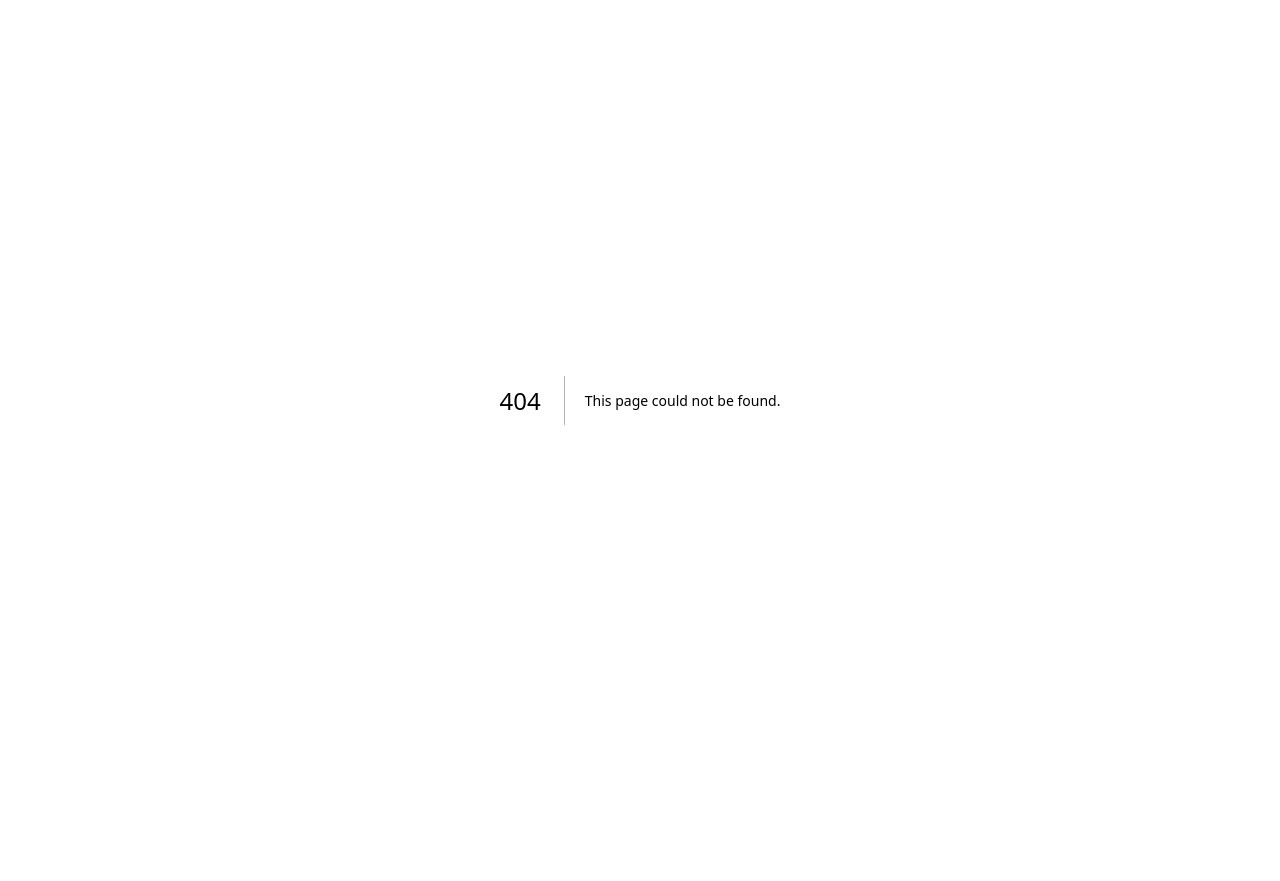
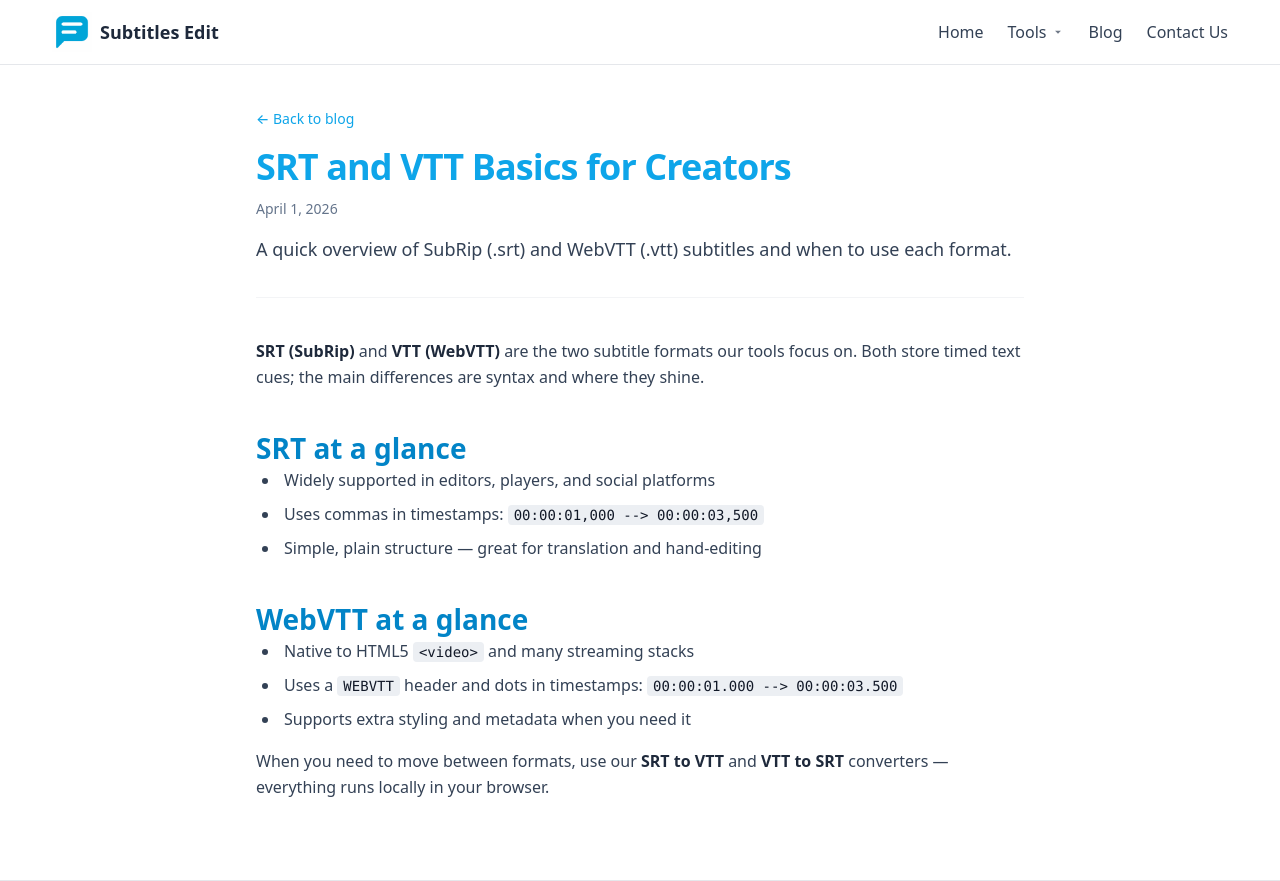
Before and after one commit to kevinrato17/subtitlesedit, a Next.js app: page /blog/srt-and-vtt-basics in a window 1280 px wide. Before the commit this address had no page. Before the commit the page ends 800 px from the top, so only its background shows below. Built offline with nearby package versions, Linux system fonts and the light colour scheme.

Commit message:
Create [slug].js

```diff
--- /dev/null
+++ b/pages/blog/[slug].js
@@ -0,0 +1,111 @@
+import Head from "next/head";
+import Link from "next/link";
+import { MDXRemote } from "next-mdx-remote";
+import { serialize } from "next-mdx-remote/serialize";
+import Layout from "@/components/Layout";
+import { blogMdxComponents } from "@/lib/mdxComponents";
+import { getPostBySlug, getPostSlugs } from "@/lib/posts";
+
+function formatDate(iso) {
+  if (!iso) return "";
+  const t = Date.parse(iso);
+  if (!Number.isFinite(t)) return String(iso);
+  return new Intl.DateTimeFormat("en-US", {
+    year: "numeric",
+    month: "long",
+    day: "numeric",
+  }).format(new Date(t));
+}
+
+export default function BlogPost({ source, title, date, description, slug }) {
+  const pageTitle = `${title} | Subtitles Edit Blog`;
+
+  return (
+    <Layout>
+      <Head>
+        <title>{pageTitle}</title>
+        <meta name="description" content={description} />
+        <link
+          rel="canonical"
+          href={`https://subtitlesedit.com/blog/${slug}/`}
+        />
+      </Head>
+
+      <div className="mx-auto max-w-[1240px] bg-white">
+        <main id="main" className="site-main">
+          <article className="px-4 pb-16 pt-10 sm:px-6 lg:px-[3rem]">
+            <div className="mx-auto max-w-3xl">
+              <p className="mb-4">
+                <Link
+                  href="/blog"
+                  className="text-sm font-medium text-[#0ea5e9] underline-offset-2 hover:underline"
+                >
+                  ← Back to blog
+                </Link>
+              </p>
+              <header className="border-b border-gray-100 pb-8">
+                <h1 className="text-3xl font-bold tracking-tight text-[#0ea5e9] md:text-4xl">
+                  {title}
+                </h1>
+                {date ? (
+                  <time
+                    dateTime={date}
+                    className="mt-3 block text-sm text-[#64748b]"
+                  >
+                    {formatDate(date)}
+                  </time>
+                ) : null}
+                {description ? (
+                  <p className="mt-4 text-lg leading-relaxed text-[#334155]">
+                    {description}
+                  </p>
+                ) : null}
+              </header>
+              <div className="prose-blog pt-10">
+                <MDXRemote {...source} components={blogMdxComponents} />
+              </div>
+            </div>
+          </article>
+        </main>
+      </div>
+    </Layout>
+  );
+}
+
+export async function getStaticPaths() {
+  const slugs = getPostSlugs();
+  return {
+    paths: slugs.map((slug) => ({ params: { slug } })),
+    fallback: false,
+  };
+}
+
+export async function getStaticProps({ params }) {
+  const post = getPostBySlug(params.slug);
+  if (!post) {
+    return { notFound: true };
+  }
+
+  const title =
+    typeof post.frontMatter.title === "string"
+      ? post.frontMatter.title
+      : params.slug;
+  const date =
+    typeof post.frontMatter.date === "string" ? post.frontMatter.date : "";
+  const description =
+    typeof post.frontMatter.description === "string"
+      ? post.frontMatter.description
+      : "";
+
+  const source = await serialize(post.content);
+
+  return {
+    props: {
+      source,
+      title,
+      date,
+      description,
+      slug: params.slug,
+    },
+  };
+}
```
